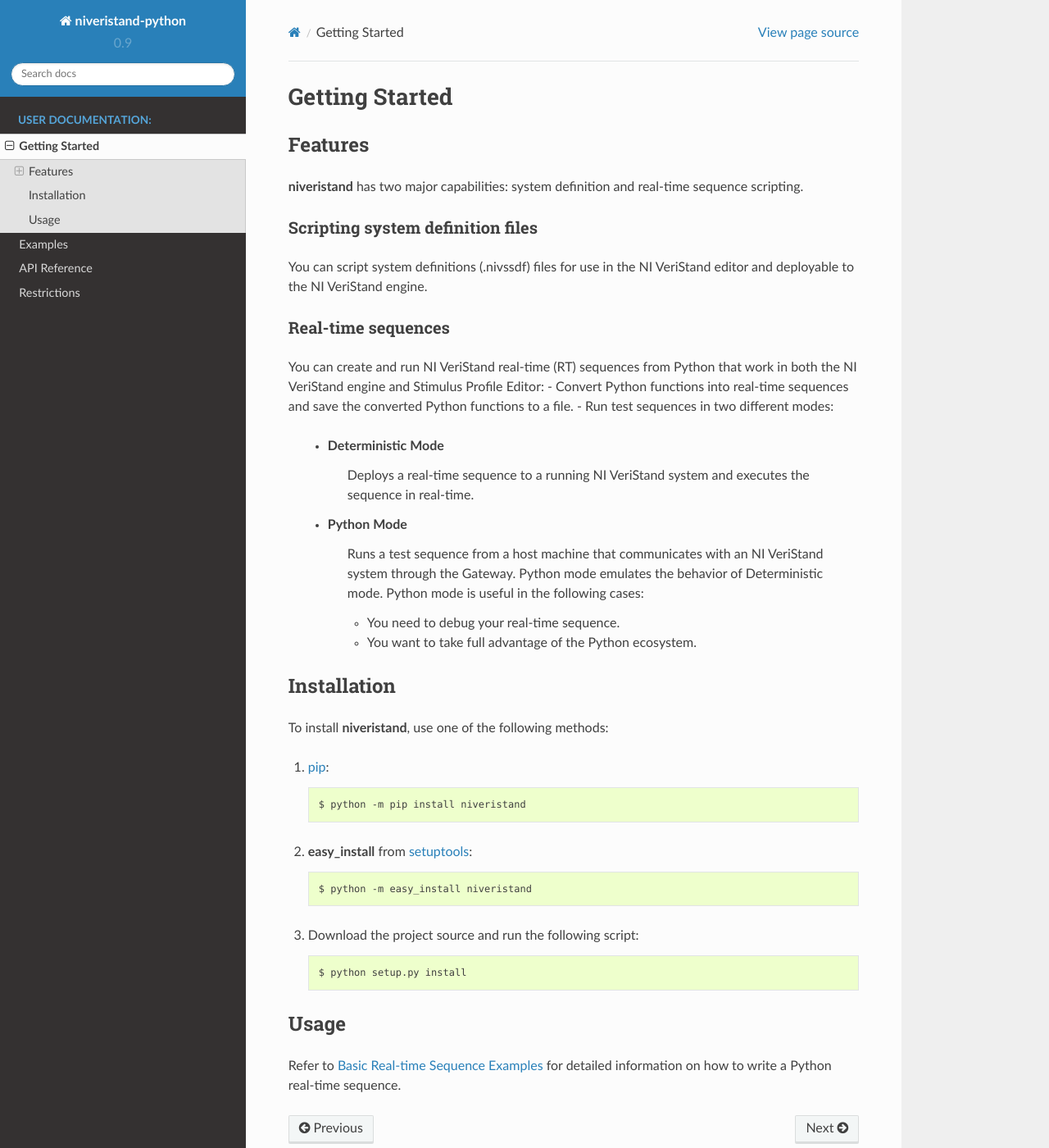
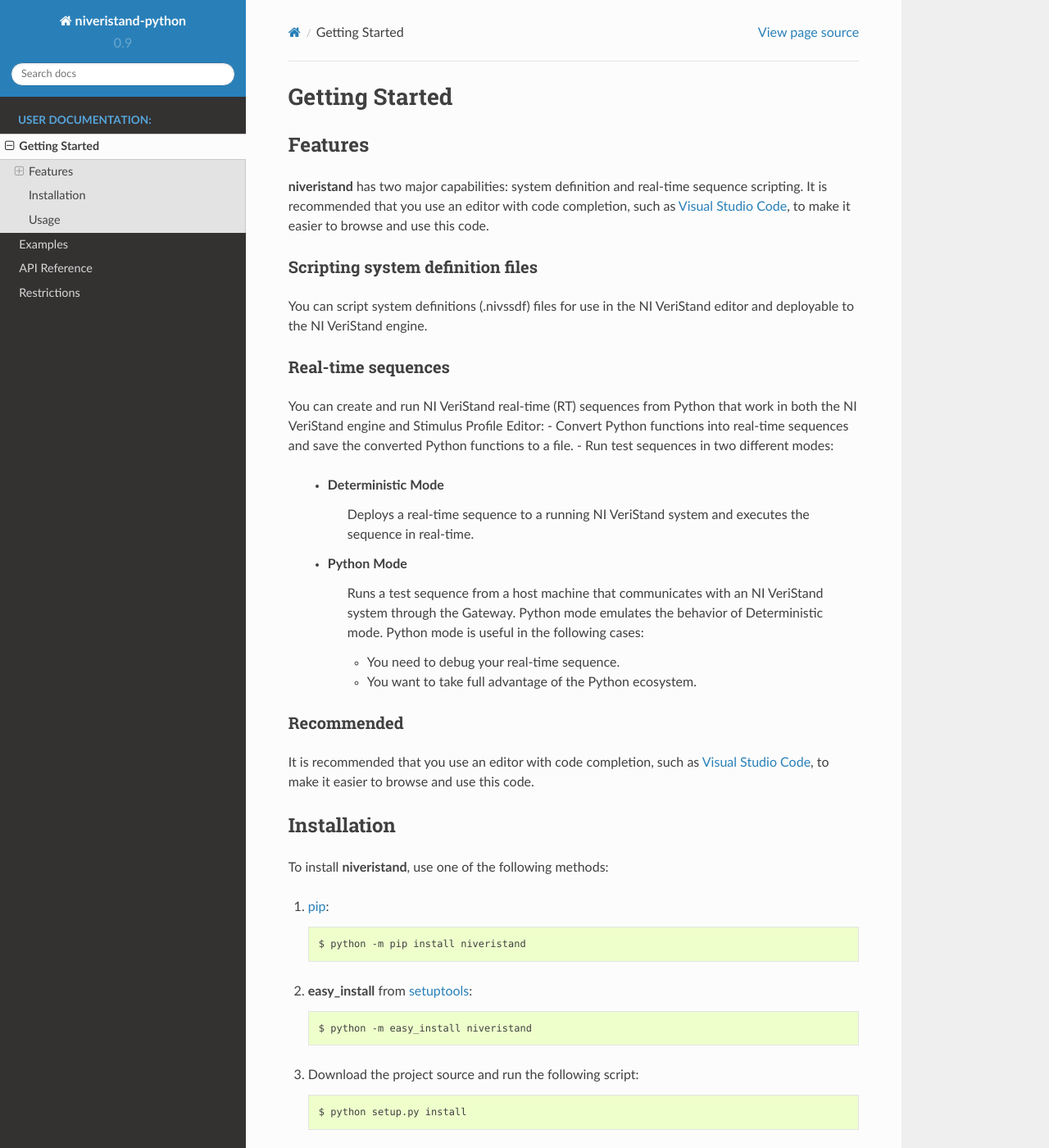
Before and after one commit to ni/niveristand-python, a Sphinx documentation site: the page built from docs/getting_started.rst, in a window 1280 px wide and 1400 px high. Shown: the whole window at 82% size. Built offline with Sphinx 7.4.7 and the Read the Docs theme 2.0.0, drawn with Linux system fonts in a browser that asks for light colours.

Commit message:
Recommending Visual Studio Code

```diff
--- a/README.rst
+++ b/README.rst
@@ -16,6 +16,10 @@
 * CPython 3.8 or later (the standard Python, available on python.org and elsewhere)
 
 .. _installation_section:
+
+Recommended
+-----------
+It is recommended that you use an editor with code completion, such as `Visual Studio Code <https://code.visualstudio.com/docs/languages/python/>`_, to make it easier to browse and use this code.
 
 Installation
 ============
--- a/docs/getting_started.rst
+++ b/docs/getting_started.rst
@@ -7,7 +7,7 @@
 Features
 ========
 
-**niveristand** has two major capabilities: system definition and real-time sequence scripting.
+**niveristand** has two major capabilities: system definition and real-time sequence scripting. It is recommended that you use an editor with code completion, such as `Visual Studio Code <https://code.visualstudio.com/docs/languages/python/>`_, to make it easier to browse and use this code.
 
 Scripting system definition files
 ---------------------------------
```
